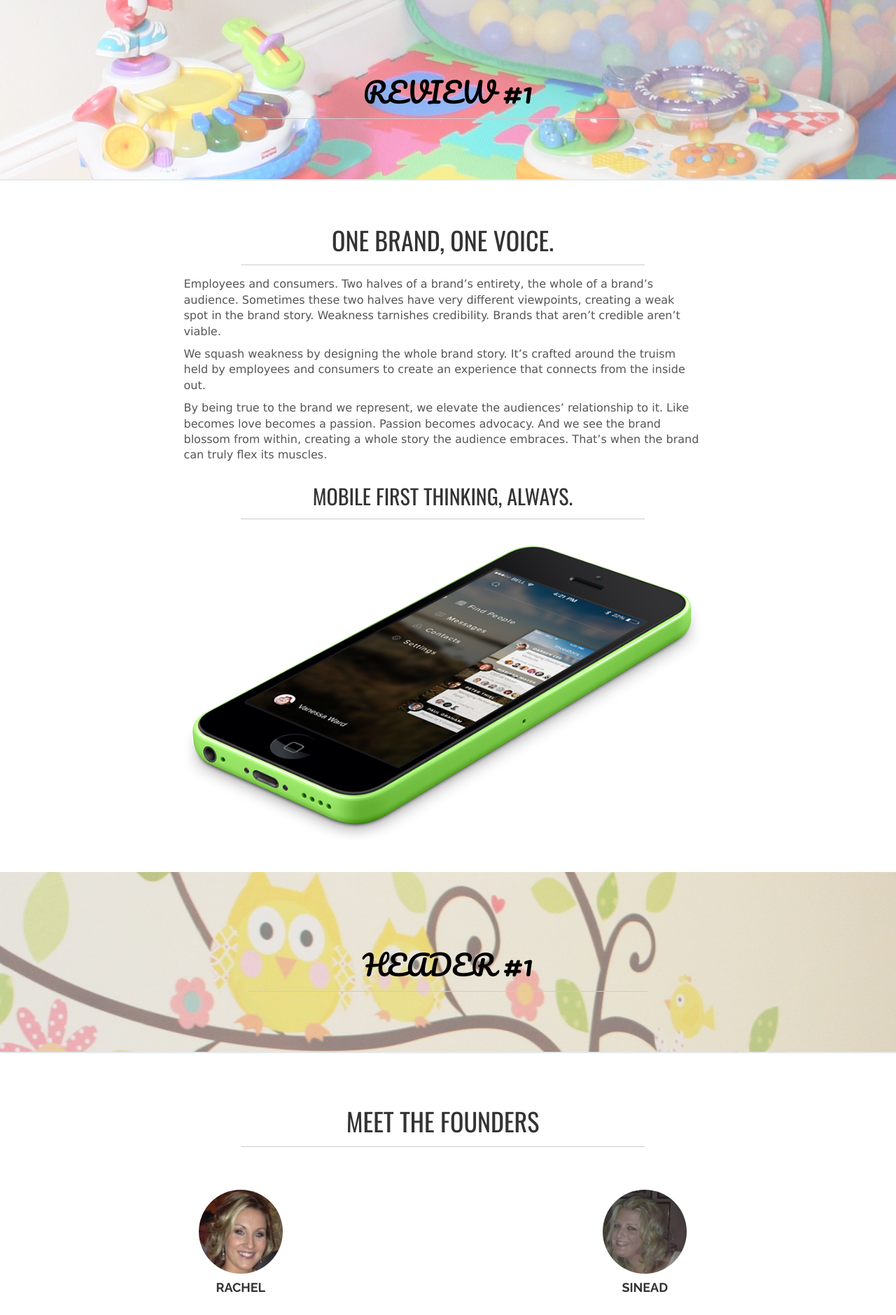
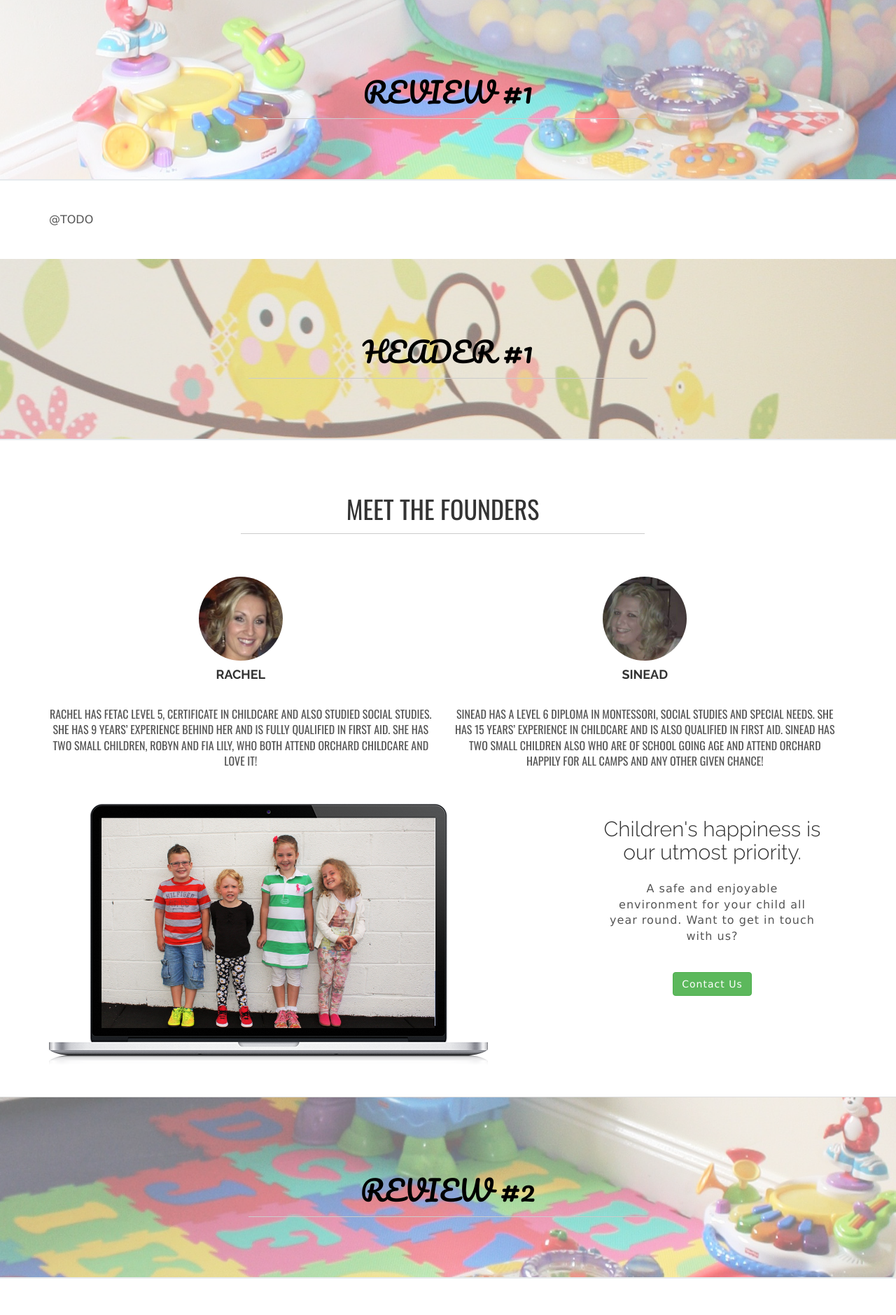
Before and after one commit to NomadicWeb/orchardchildcare.ie, a WordPress theme: template orchard_theme/index.php in a window 1280 px wide. Shown: the part 1099-2978 px from the top of the page at 70% size. Run offline with PHP 8.4 and a stand-in for WordPress, Linux system fonts and the light colour scheme; the site name, menu and one post (Sample post) are stand-ins, and other content is empty.

Commit message:
remove unused text

```diff
--- a/orchard_theme/index.php
+++ b/orchard_theme/index.php
@@ -38,8 +38,6 @@
     </div>
     </div>
 
-
-
         <!-- ==== HEADERWRAP ==== -->
         <div id="headerwrap" id="home" name="home">
             <header class="clearfix">
@@ -76,25 +74,7 @@
         <div class="container" id="services" name="services">
             <br>
             <br>
-            <div class="row">
-                <h1 class="centered">ONE BRAND, ONE VOICE.</h1>
-                <hr>
-                <div class="col-lg-offset-2 col-lg-8">
-                    <p>Employees and consumers. Two halves of a brand’s entirety, the whole of a brand’s audience. Sometimes these two halves have very different viewpoints, creating a weak spot in the brand story. Weakness tarnishes credibility. Brands that aren’t credible aren’t viable.
-                    </p>
-                    <p>We squash weakness by designing the whole brand story. It’s crafted around the truism held by employees and consumers to create an experience that connects from the inside out.</p>
-                    <p>By being true to the brand we represent, we elevate the audiences’ relationship to it. Like becomes love becomes a passion. Passion becomes advocacy. And we see the brand blossom from within, creating a whole story the audience embraces. That’s when the brand can truly flex its muscles.</p>
-                </div><!-- col-lg -->
-            </div><!-- row -->
-
-            <div class="row">
-                <h2 class="centered">MOBILE FIRST THINKING, ALWAYS.</h2>
-                <hr>
-                <br>
-                <div class="col-lg-offset-2 col-lg-8">
-                    <img class="img-responsive" src="<?php echo get_template_directory_uri(); ?>/assets/img/iphone.png" alt="">
-                </div><!-- col -->
-            </div><!-- row -->
+            @TODO
         </div><!-- container -->
 
 
```
